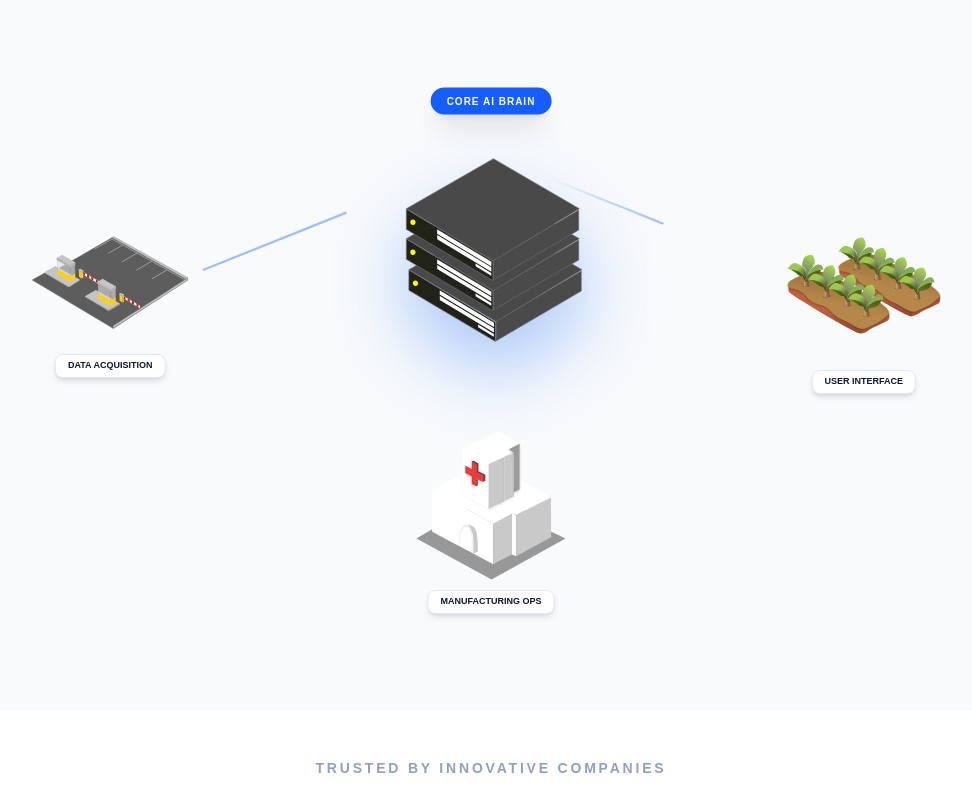
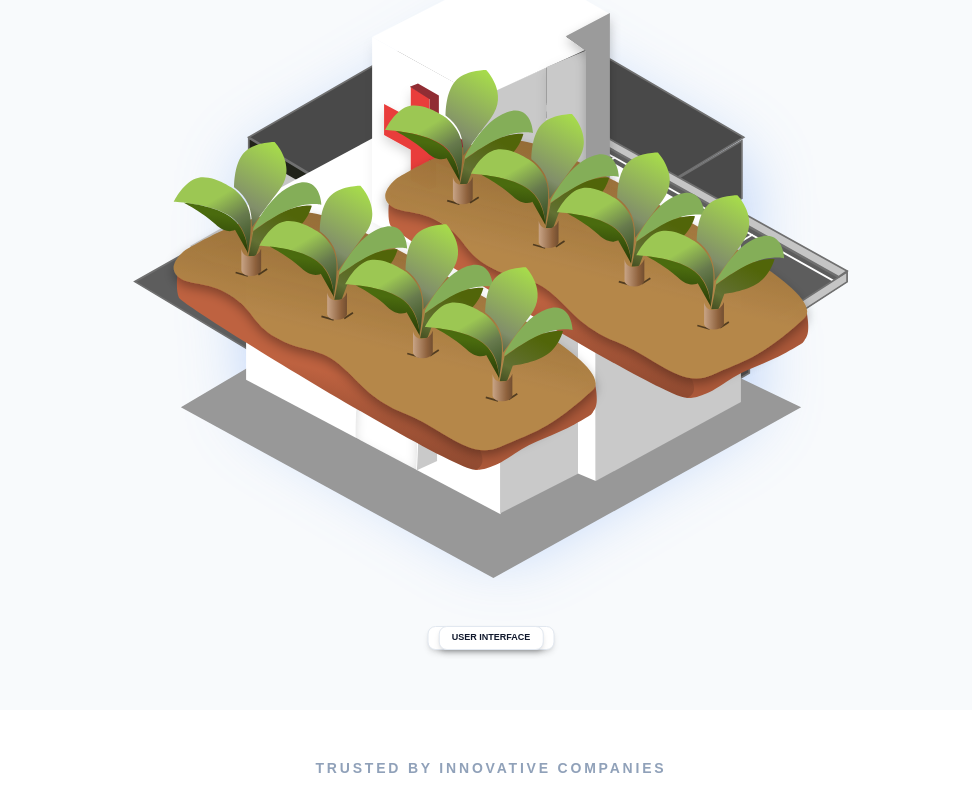
Before and after one commit to Naufrir12345/manufindo, a Next.js app: page / in a window 1280 px wide. Shown: the part 1100-1908 px from the top of the page, without its empty margins (149-1121 px from the left). Built offline with nearby package versions, Linux system fonts and the light colour scheme.

Commit message:
optimatization - 2

```diff
--- a/app/components/IoTImplementation.tsx
+++ b/app/components/IoTImplementation.tsx
@@ -44,56 +44,61 @@ const IoTImplementation = () => {
           </defs>
 
           {/* Garis dari Sensor (Kiri) ke Cloud (Tengah) */}
-          <motion.path d="M250 300 L500 200" stroke="url(#lineGrad)" strokeWidth="2" strokeDasharray="6,6" variants={lineVariants} initial="hidden" whileInView="visible" />
+          {/* <motion.path d="M250 300 L500 200" stroke="url(#lineGrad)" strokeWidth="2" strokeDasharray="6,6" variants={lineVariants} initial="hidden" whileInView="visible" /> */}
 
           {/* Garis dari Factory (Bawah) ke Cloud (Tengah) */}
-          <motion.path d="M500 450 L500 250" stroke="url(#lineGrad)" strokeWidth="2" strokeDasharray="6,6" variants={lineVariants} initial="hidden" whileInView="visible" />
+          {/* <motion.path d="M500 450 L500 250" stroke="url(#lineGrad)" strokeWidth="2" strokeDasharray="6,6" variants={lineVariants} initial="hidden" whileInView="visible" /> */}
 
           {/* Garis dari Cloud (Tengah) ke Dashboard (Kanan) */}
-          <motion.path d="M550 220 L750 300" stroke="url(#lineGrad)" strokeWidth="2" strokeDasharray="6,6" variants={lineVariants} initial="hidden" whileInView="visible" />
+          {/* <motion.path d="M550 220 L750 300" stroke="url(#lineGrad)" strokeWidth="2" strokeDasharray="6,6" variants={lineVariants} initial="hidden" whileInView="visible" /> */}
         </svg>
 
         {/* --- IMPLEMENTASI 4 FILE SVG --- */}
 
         {/* 1. CLOUD AI (Pusat / Center) */}
-        <motion.div
+
+        <Image src="/animate/svg/server.svg" alt="Cloud Central" fill className="object-contain drop-shadow-[0_35px_35px_rgba(59,130,246,0.4)]" />
+        <div className="absolute -top-10 left-1/2 -translate-x-1/2 bg-blue-600 text-white text-[10px] font-black px-4 py-1.5 rounded-full shadow-xl uppercase tracking-widest">Core AI Brain</div>
+        {/* <motion.div
           animate={{ y: [0, -15, 0] }}
           transition={{ duration: 4, repeat: Infinity, ease: "easeInOut" }}
           className="absolute z-20 w-64 h-64"
         >
-          <Image src="/animate/svg/server.svg" alt="Cloud Central" fill className="object-contain drop-shadow-[0_35px_35px_rgba(59,130,246,0.4)]" />
-          <div className="absolute -top-10 left-1/2 -translate-x-1/2 bg-blue-600 text-white text-[10px] font-black px-4 py-1.5 rounded-full shadow-xl uppercase tracking-widest">Core AI Brain</div>
-        </motion.div>
+
+        </motion.div> */}
 
         {/* 2. SENSOR NODE (Kiri / West) */}
-        <motion.div
+        <Image src="/animate/svg/parking.svg" alt="IoT Sensor" fill className="object-contain transition-transform group-hover:-translate-y-3" />
+        <div className="absolute -bottom-5 left-1/2 -translate-x-1/2 whitespace-nowrap bg-white border border-slate-200 text-slate-900 text-[9px] font-bold px-3 py-1 rounded-lg shadow-md">DATA ACQUISITION</div>
+        {/* <motion.div
           initial={{ opacity: 0, x: -100 }}
           whileInView={{ opacity: 1, x: 0 }}
           className="absolute left-[10%] top-[40%] w-40 h-40 group"
         >
-          <Image src="/animate/svg/parking.svg" alt="IoT Sensor" fill className="object-contain transition-transform group-hover:-translate-y-3" />
-          <div className="absolute -bottom-5 left-1/2 -translate-x-1/2 whitespace-nowrap bg-white border border-slate-200 text-slate-900 text-[9px] font-bold px-3 py-1 rounded-lg shadow-md">DATA ACQUISITION</div>
-        </motion.div>
+
+        </motion.div> */}
 
         {/* 3. SMART FACTORY (Bawah / South) */}
-        <motion.div
+        <Image src="/animate/svg/hospital.svg" alt="Smart Factory" fill className="object-contain transition-transform group-hover:-translate-y-3" />
+        <div className="absolute -bottom-5 left-1/2 -translate-x-1/2 whitespace-nowrap bg-white border border-slate-200 text-slate-900 text-[9px] font-bold px-3 py-1 rounded-lg shadow-md">MANUFACTURING OPS</div>
+        {/* <motion.div
           initial={{ opacity: 0, y: 100 }}
           whileInView={{ opacity: 1, y: 0 }}
           className="absolute bottom-[5%] left-1/2 -translate-x-1/2 w-44 h-44 group"
         >
-          <Image src="/animate/svg/hospital.svg" alt="Smart Factory" fill className="object-contain transition-transform group-hover:-translate-y-3" />
-          <div className="absolute -bottom-5 left-1/2 -translate-x-1/2 whitespace-nowrap bg-white border border-slate-200 text-slate-900 text-[9px] font-bold px-3 py-1 rounded-lg shadow-md">MANUFACTURING OPS</div>
+
         </motion.div>
 
         {/* 4. ANALYTICS DASHBOARD (Kanan / East) */}
-        <motion.div
+        <Image src="/animate/svg/plant.svg" alt="Live Analytics" fill className="object-contain transition-transform group-hover:-translate-y-3" />
+        <div className="absolute -bottom-5 left-1/2 -translate-x-1/2 whitespace-nowrap bg-white border border-slate-200 text-slate-900 text-[9px] font-bold px-3 py-1 rounded-lg shadow-md">USER INTERFACE</div>
+        {/* <motion.div
           initial={{ opacity: 0, x: 100 }}
           whileInView={{ opacity: 1, x: 0 }}
           className="absolute right-[10%] top-[40%] w-44 h-44 group"
         >
-          <Image src="/animate/svg/plant.svg" alt="Live Analytics" fill className="object-contain transition-transform group-hover:-translate-y-3" />
-          <div className="absolute -bottom-5 left-1/2 -translate-x-1/2 whitespace-nowrap bg-white border border-slate-200 text-slate-900 text-[9px] font-bold px-3 py-1 rounded-lg shadow-md">USER INTERFACE</div>
-        </motion.div>
+
+        </motion.div> */}
 
       </div>
     </section>
--- a/app/components/Navbar.tsx
+++ b/app/components/Navbar.tsx
@@ -221,10 +221,10 @@ const Navbar = () => {
                 Tentang Kami
               </button>
               <button
-                onClick={() => { router.push('#pricing'); setIsMobileMenuOpen(false); }}
+                onClick={() => { router.push('/use-case'); setIsMobileMenuOpen(false); }}
                 className="text-left py-3 border-b border-slate-100 font-bold text-slate-600 hover:text-blue-600"
               >
-                Harga
+                Use Case
               </button>
               <button
                 onClick={() => { router.push('#contact'); setIsMobileMenuOpen(false); }}
```
